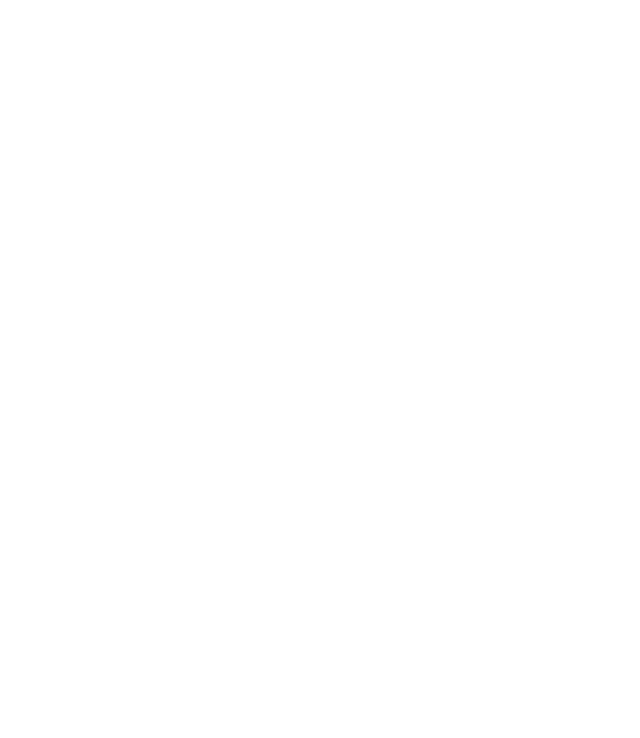
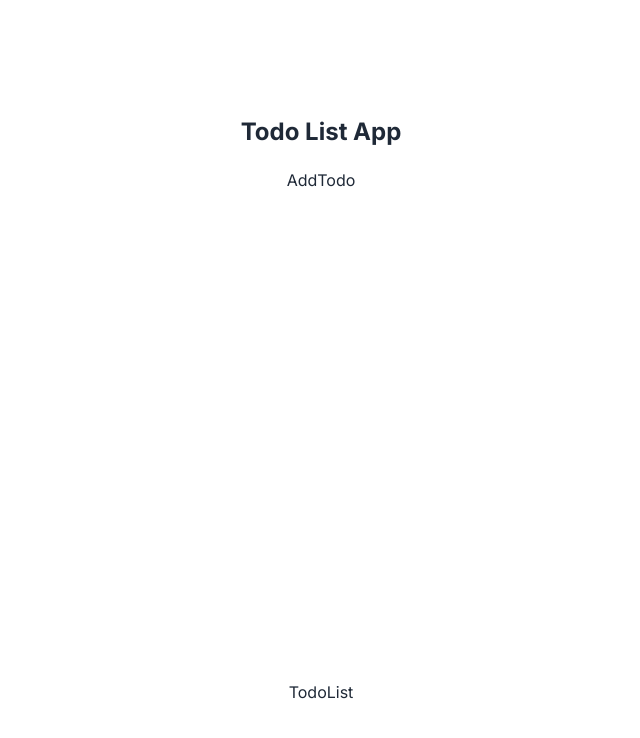
Before and after one commit to Hirak-Debadhikary/todo-app-with-next-js, a Next.js app: page / in a window 1280 px wide. Shown: the top 738 px of the page, without its empty margins (319-959 px from the left). Built offline with nearby package versions, Linux system fonts and the light colour scheme.

Commit message:
initial commit in feture branch

```diff
--- /dev/null
+++ b/src/Components/AddTodo.tsx
@@ -0,0 +1,11 @@
+import React from "react";
+
+const AddTodo = () => {
+  return (
+    <div>
+      <h1>AddTodo</h1>
+    </div>
+  );
+};
+
+export default AddTodo;
--- /dev/null
+++ b/src/Components/TodoList.tsx
@@ -0,0 +1,11 @@
+import React from "react";
+
+const TodoList = () => {
+  return (
+    <div>
+      <h1>TodoList</h1>
+    </div>
+  );
+};
+
+export default TodoList;
--- a/src/app/page.tsx
+++ b/src/app/page.tsx
@@ -1,8 +1,14 @@
+import AddTodo from "@/Components/AddTodo";
+import TodoList from "@/Components/TodoList";
 
 export default function Home() {
   return (
     <main className="flex min-h-screen flex-col items-center justify-between p-24">
-
+      <div className="text-center my-5 flex flex-col gap-5">
+        <h1 className="text-2xl font-bold">Todo List App</h1>
+        <AddTodo />
+      </div>
+      <TodoList />
     </main>
   );
 }
```
